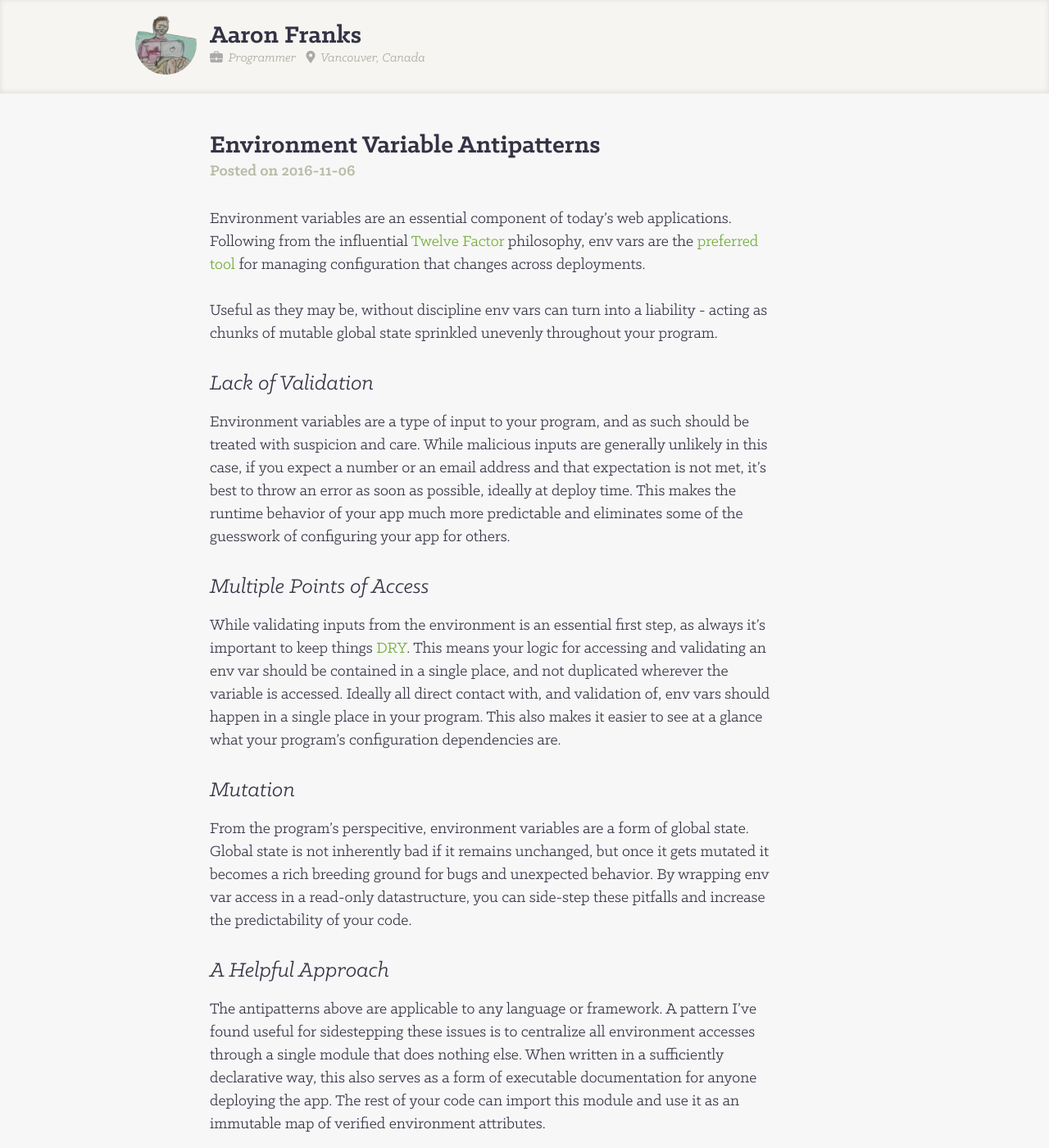
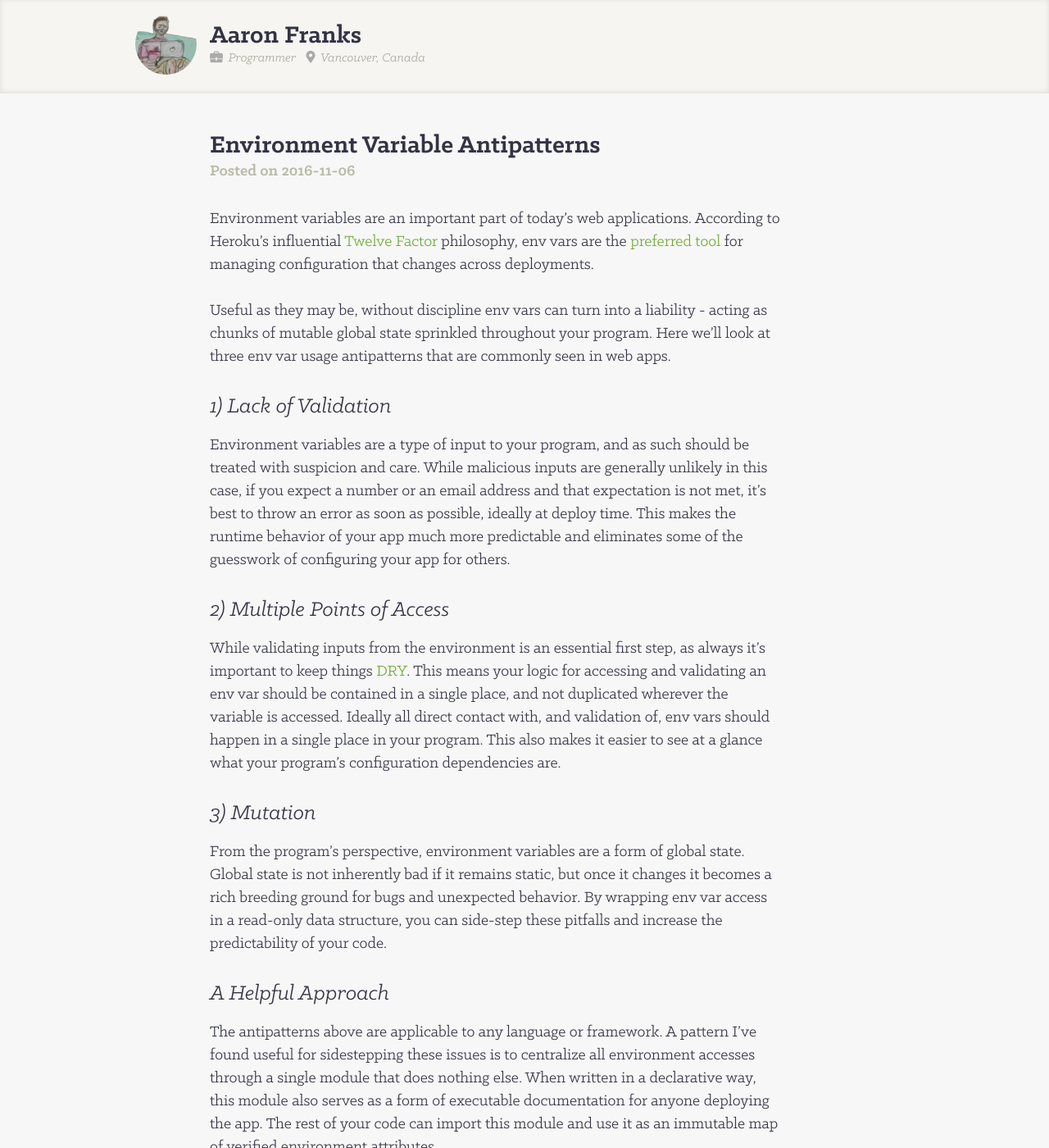
Before and after one commit to af/af.github.com, a Jekyll site: the page built from _posts/2016-11-06-env-vars.md, in a window 1280 px wide and 1400 px high. Shown: the whole window at 82% size. Built offline with Jekyll 4.4.1, drawn with Linux system fonts in a browser that asks for light colours; some of the changed text lies outside the part shown.

Commit message:
Editing pass for the last post

```diff
--- a/_posts/2016-11-06-env-vars.md
+++ b/_posts/2016-11-06-env-vars.md
@@ -5,15 +5,16 @@ layout: post
 keywords: "environment variables, env vars, antipatterns, configuration, envalid"
 ---
 
-Environment variables are an essential component of today's web applications. Following from
-the influential [Twelve Factor](https://12factor.net/) philosophy, env vars are the [preferred
+Environment variables are an important part of today's web applications. According to
+Heroku's influential [Twelve Factor](https://12factor.net/) philosophy, env vars are the [preferred
 tool](https://12factor.net/config) for managing configuration that changes across deployments.
 
 Useful as they may be, without discipline env vars can turn into a liability - acting as chunks of
-mutable global state sprinkled unevenly throughout your program.
+mutable global state sprinkled throughout your program. Here we'll look at three env var usage
+antipatterns that are commonly seen in web apps.
 
 
-## Lack of Validation
+## 1) Lack of Validation
 
 Environment variables are a type of input to your program, and as such should be treated with
 suspicion and care. While malicious inputs are generally unlikely in this case, if you expect a
@@ -22,7 +23,7 @@ possible, ideally at deploy time. This makes the runtime behavior of your app mu
 and eliminates some of the guesswork of configuring your app for others.
 
 
-## Multiple Points of Access
+## 2) Multiple Points of Access
 
 While validating inputs from the environment is an essential first step, as always it's important
 to keep things [DRY](https://en.wikipedia.org/wiki/Don%27t_repeat_yourself). This means your logic
@@ -32,22 +33,22 @@ should happen in a single place in your program. This also makes it easier to se
 your program's configuration dependencies are.
 
 
-## Mutation
+## 3) Mutation
 
-From the program's perspecitive, environment variables are a form of global state. Global state is
-not inherently bad if it remains unchanged, but once it gets mutated it becomes a rich
-breeding ground for bugs and unexpected behavior. By wrapping env var access in a read-only datastructure,
-you can side-step these pitfalls and increase the predictability of your code.
+From the program's perspective, environment variables are a form of global state. Global state is
+not inherently bad if it remains static, but once it changes it becomes a rich
+breeding ground for bugs and unexpected behavior. By wrapping env var access in a read-only data
+structure, you can side-step these pitfalls and increase the predictability of your code.
 
 
 ## A Helpful Approach
 
 The antipatterns above are applicable to any language or framework. A pattern I've found useful for
 sidestepping these issues is to centralize all environment accesses through a single module that
-does nothing else. When written in a sufficiently declarative way, this also serves as a form of
+does nothing else. When written in a declarative way, this module also serves as a form of
 executable documentation for anyone deploying the app. The rest of your code can import this
 module and use it as an immutable map of verified environment attributes.
 
 For nodejs programs, I maintain and use [envalid](https://github.com/af/envalid), which provides an
-implementation of this approach, and hopefully effectively mitigates the env vars footguns
+implementation of this approach, and should effectively mitigate the env vars footguns
 described above.
```
